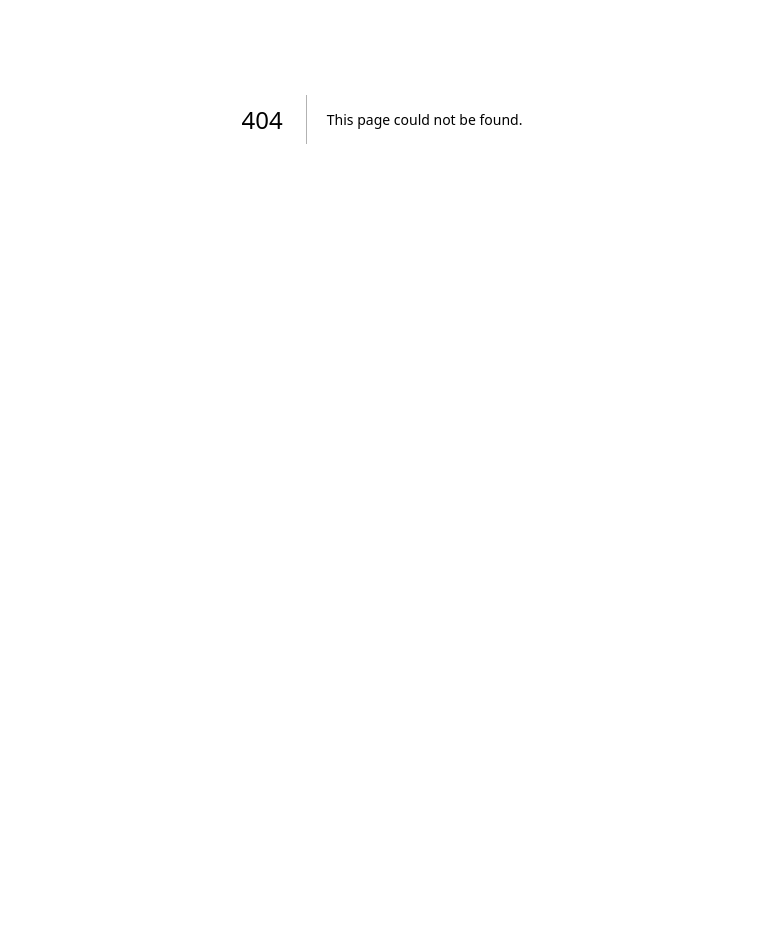
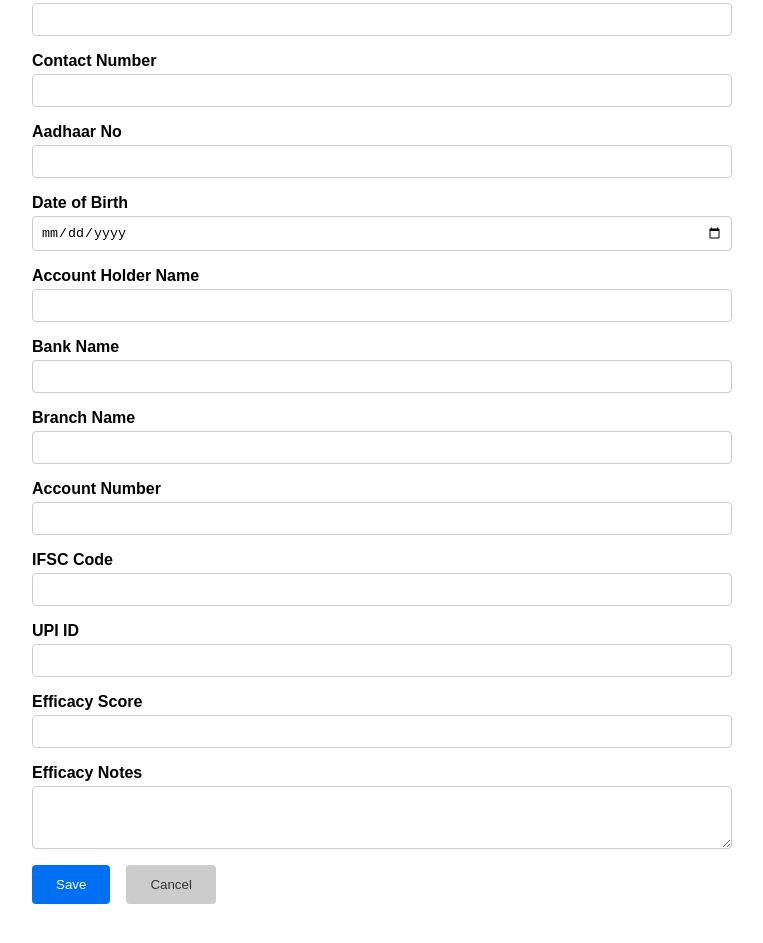
Before and after one commit to Bruce-Wayne-Gotham/process-management, a Next.js app in the folder nextjs/: page /farmers/add in a window 1280 px wide. Before the commit this address had no page. Shown: the part 281-1224 px from the top of the page, without its empty margins (258-1021 px from the left). Before the commit the page ends 800 px from the top, so only its background shows below. Built offline with nearby package versions, Linux system fonts and the light colour scheme.

Commit message:
feat: improve UI and add Add Farmer page and POST endpoint

```diff
--- /dev/null
+++ b/nextjs/pages/farmers/add.js
@@ -0,0 +1,139 @@
+'use client';
+import React from 'react';
+import { useRouter } from 'next/router';
+
+export default function AddFarmerPage() {
+  const router = useRouter();
+  const [form, setForm] = React.useState({
+    farmer_code: '',
+    name: '',
+    village: '',
+    contact_number: '',
+    aadhaar_no: '',
+    dob: '',
+    account_holder_name: '',
+    bank_name: '',
+    branch_name: '',
+    account_number: '',
+    ifsc_code: '',
+    upi_id: '',
+    efficacy_score: '',
+    efficacy_notes: ''
+  });
+  const [loading, setLoading] = React.useState(false);
+  const [error, setError] = React.useState('');
+
+  const handleChange = (e) => {
+    setForm(f => ({ ...f, [e.target.name]: e.target.value }));
+  };
+
+  const handleSubmit = async (e) => {
+    e.preventDefault();
+    setLoading(true);
+    setError('');
+    try {
+      const apiBase = process.env.NEXT_PUBLIC_API_URL;
+      if (!apiBase) throw new Error('NEXT_PUBLIC_API_URL not configured');
+
+      const payload = { ...form };
+      // Convert empty strings to null for optional fields
+      Object.keys(payload).forEach(k => {
+        if (payload[k] === '') payload[k] = null;
+      });
+
+      const res = await fetch(`${apiBase}/farmers`, {
+        method: 'POST',
+        headers: { 'Content-Type': 'application/json' },
+        body: JSON.stringify(payload)
+      });
+      if (!res.ok) {
+        const err = await res.json();
+        throw new Error(err.error || `Failed to add farmer (${res.status})`);
+      }
+      router.push('/farmers');
+    } catch (err) {
+      setError(err.message);
+    } finally {
+      setLoading(false);
+    }
+  };
+
+  const fieldStyle = { display: 'flex', flexDirection: 'column', marginBottom: '1rem' };
+  const labelStyle = { marginBottom: '0.25rem', fontWeight: 'bold' };
+  const inputStyle = { padding: '0.5rem', border: '1px solid #ccc', borderRadius: '4px' };
+
+  return (
+    <main style={{ padding: '2rem', fontFamily: 'Arial, sans-serif', maxWidth: '700px', margin: 'auto' }}>
+      <h1>Add Farmer</h1>
+      <form onSubmit={handleSubmit}>
+        <div style={fieldStyle}>
+          <label style={labelStyle}>Farmer Code *</label>
+          <input name="farmer_code" value={form.farmer_code} onChange={handleChange} required style={inputStyle} />
+        </div>
+        <div style={fieldStyle}>
+          <label style={labelStyle}>Name *</label>
+          <input name="name" value={form.name} onChange={handleChange} required style={inputStyle} />
+        </div>
+        <div style={fieldStyle}>
+          <label style={labelStyle}>Village</label>
+          <input name="village" value={form.village} onChange={handleChange} style={inputStyle} />
+        </div>
+        <div style={fieldStyle}>
+          <label style={labelStyle}>Contact Number</label>
+          <input name="contact_number" value={form.contact_number} onChange={handleChange} style={inputStyle} />
+        </div>
+        <div style={fieldStyle}>
+          <label style={labelStyle}>Aadhaar No</label>
+          <input name="aadhaar_no" value={form.aadhaar_no} onChange={handleChange} style={inputStyle} />
+        </div>
+        <div style={fieldStyle}>
+          <label style={labelStyle}>Date of Birth</label>
+          <input type="date" name="dob" value={form.dob} onChange={handleChange} style={inputStyle} />
+        </div>
+        <div style={fieldStyle}>
+          <label style={labelStyle}>Account Holder Name</label>
+          <input name="account_holder_name" value={form.account_holder_name} onChange={handleChange} style={inputStyle} />
+        </div>
+        <div style={fieldStyle}>
+          <label style={labelStyle}>Bank Name</label>
+          <input name="bank_name" value={form.bank_name} onChange={handleChange} style={inputStyle} />
+        </div>
+        <div style={fieldStyle}>
+          <label style={labelStyle}>Branch Name</label>
+          <input name="branch_name" value={form.branch_name} onChange={handleChange} style={inputStyle} />
+        </div>
+        <div style={fieldStyle}>
+          <label style={labelStyle}>Account Number</label>
+          <input name="account_number" value={form.account_number} onChange={handleChange} style={inputStyle} />
+        </div>
+        <div style={fieldStyle}>
+          <label style={labelStyle}>IFSC Code</label>
+          <input name="ifsc_code" value={form.ifsc_code} onChange={handleChange} style={inputStyle} />
+        </div>
+        <div style={fieldStyle}>
+          <label style={labelStyle}>UPI ID</label>
+          <input name="upi_id" value={form.upi_id} onChange={handleChange} style={inputStyle} />
+        </div>
+        <div style={fieldStyle}>
+          <label style={labelStyle}>Efficacy Score</label>
+          <input type="number" step="0.01" name="efficacy_score" value={form.efficacy_score} onChange={handleChange} style={inputStyle} />
+        </div>
+        <div style={fieldStyle}>
+          <label style={labelStyle}>Efficacy Notes</label>
+          <textarea name="efficacy_notes" value={form.efficacy_notes} onChange={handleChange} rows={3} style={inputStyle} />
+        </div>
+
+        {error && <p style={{ color: 'red', marginBottom: '1rem' }}>{error}</p>}
+
+        <div style={{ display: 'flex', gap: '1rem' }}>
+          <button type="submit" disabled={loading} style={{ padding: '0.75rem 1.5rem', backgroundColor: '#0070f3', color: 'white', border: 'none', borderRadius: '4px', cursor: loading ? 'not-allowed' : 'pointer' }}>
+            {loading ? 'Saving...' : 'Save'}
+          </button>
+          <button type="button" onClick={() => router.push('/farmers')} style={{ padding: '0.75rem 1.5rem', backgroundColor: '#ccc', color: '#333', border: 'none', borderRadius: '4px', cursor: 'pointer' }}>
+            Cancel
+          </button>
+        </div>
+      </form>
+    </main>
+  );
+}
--- a/nextjs/pages/index.js
+++ b/nextjs/pages/index.js
@@ -2,11 +2,15 @@ import Link from 'next/link';
 
 export default function Home() {
   return (
-    <main style={{padding: '2rem', fontFamily: 'Arial, sans-serif'}}>
+    <main style={{ padding: '2rem', fontFamily: 'Arial, sans-serif', maxWidth: '600px', margin: 'auto' }}>
       <h1>Tobacco Tracker</h1>
-      <p>Minimal Next.js + Supabase starter.</p>
-      <ul>
-        <li><Link href='/farmers'>Farmers</Link></li>
+      <p style={{ marginBottom: '1.5rem' }}>Manage farmers, purchases, lots, and processing.</p>
+      <ul style={{ listStyle: 'none', padding: 0 }}>
+        <li style={{ marginBottom: '0.75rem' }}>
+          <Link href="/farmers" style={{ textDecoration: 'none', color: '#0070f3', fontWeight: 'bold', fontSize: '1.1rem' }}>
+            Farmers
+          </Link>
+        </li>
       </ul>
     </main>
   );
```
Also changed, not shown: nextjs/pages/farmers.js (+46 -11 lines), 2 other files (tests, documents, lock files or other folders).
